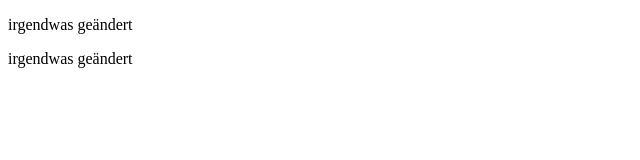
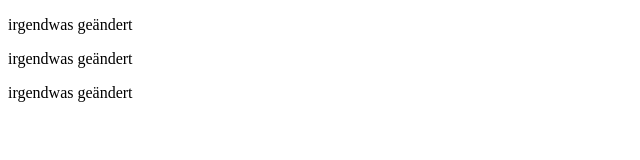
Before and after one commit to 369chaos/myproject, a plain HTML site: page index.html in a window 1280 px wide. Shown: the whole page, without its empty margins (0-640 px from the left). Drawn offline with Linux system fonts and the light colour scheme.

Commit message:
neue branch, was neues verändert

```diff
--- a/index.html
+++ b/index.html
@@ -8,5 +8,6 @@
   <body>
 	<p> irgendwas geändert</p>
 	<p> irgendwas geändert</p>
+	<p> irgendwas geändert</p>
   </body>
 </html>
```
